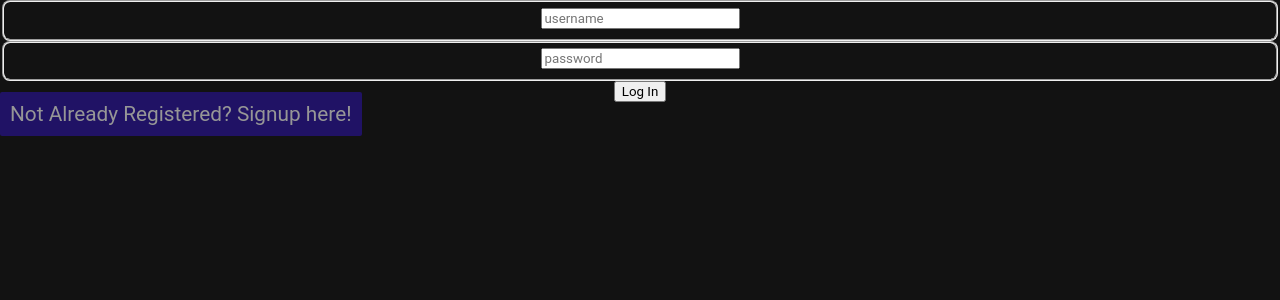
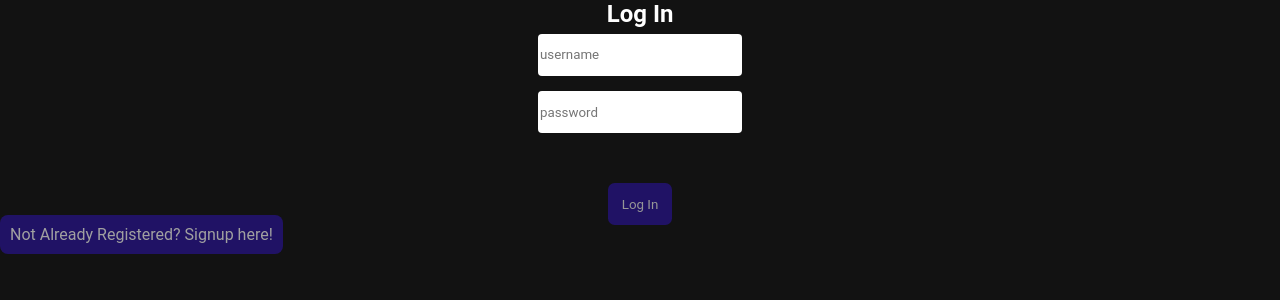
Before and after one commit to Smashliker/projectDat250, a Flask app: page /login in a window 1280 px wide. Shown: the top 300 px of the page. Run offline with Flask 2, Linux system fonts and the light colour scheme; some libraries are stand-ins or nearby versions.

Commit message:
Improved login and create user styling

```diff
--- a/projectDat250/static/index.css
+++ b/projectDat250/static/index.css
@@ -10,6 +10,9 @@ body {
 h1, h2, h3, h4, h5, h6 {
     padding: 0;
     margin: 0;
+}
+h2 {
+    text-align: center;
 }
 #wrapper {
     max-width: 100vw;
@@ -53,9 +56,9 @@ li a, a {
     display: inline;
     font-size: 1.3em;
 }
-a:hover {
+a:hover, input[type=submit]:hover {
     animation-name: slight-opacity;
-    animation-duration: 100ms;
+    animation-duration: 75ms;
     animation-fill-mode: forwards;
     animation-timing-function: ease-in-out;
     animation-iteration-count: 1;
@@ -91,13 +94,14 @@ form {
     background-color: 121212 !important;
     height: auto !important;
     width: auto !important;
+    border: 0;
 }
 fieldset {
-    border-radius: 8px !important;
     text-align: center !important;
     color: black !important;
     height: auto !important;
     width: auto !important;
+    border: 0;
 }
 fieldset input {
     color: black;
@@ -110,8 +114,34 @@ form div {
     text-align: center;
 }
 
-a {
+a, input[type=submit] {
     background-color: #2A139D;
     padding: 10px;
-    border-radius: 0.1em;
+    border-radius: 0.5em;
+    border: 0;
+    color: white;
 }
+input[type=text], input[type=password] {
+    border-radius: 0.3em;
+    border: 0;
+    height: 3em;
+    width: 15em;
+}
+input[type=submit] {
+    margin-top: 3em;
+    padding: 1em;
+    cursor: pointer;
+    color: #efefef;
+    opacity: 0.6;
+}
+#login-createuser {
+    font-size: 1em !important;
+}
+/*
+input:focus {
+    border: 0.2em;
+    border-style: solid;
+    border-color: #2A139D;
+
+}
+*/
--- a/projectDat250/templates/login.html
+++ b/projectDat250/templates/login.html
@@ -2,6 +2,7 @@
 
 {% block body %}
 
+<h2>Log In</h2>
 <form method="POST" action="/login">
     {{ form.csrf_token }}
 
@@ -17,6 +18,6 @@
         {{ form.submit }}
     </div>
 
-    <a href="createUser">Not Already Registered? Signup here!</a>
+    <a id="login-createuser" href="createUser">Not Already Registered? Signup here!</a>
 </form>
 {% endblock %}
```
Also changed, not shown: projectDat250/templates/createUser.html (+3 -5 lines).
